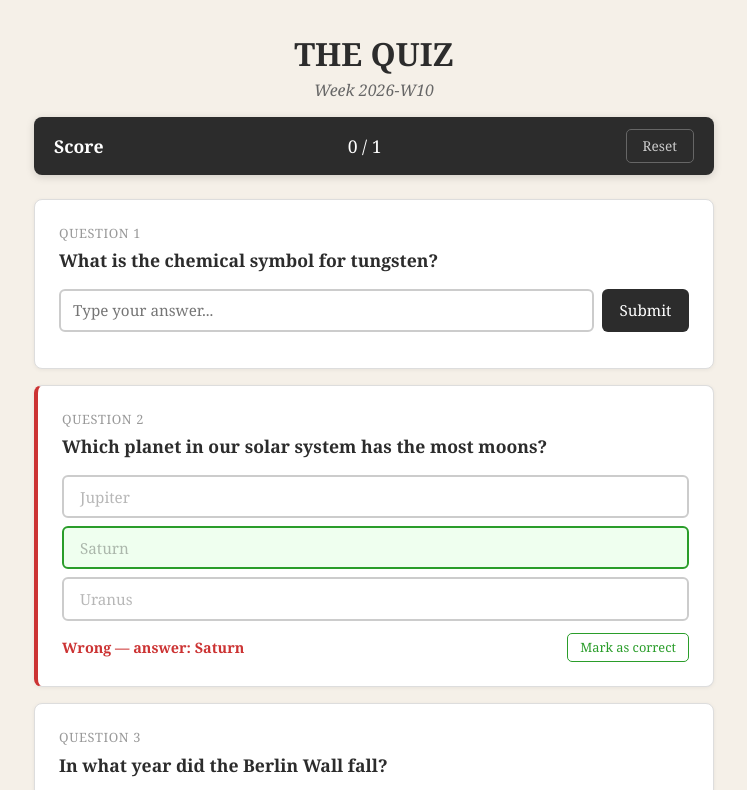
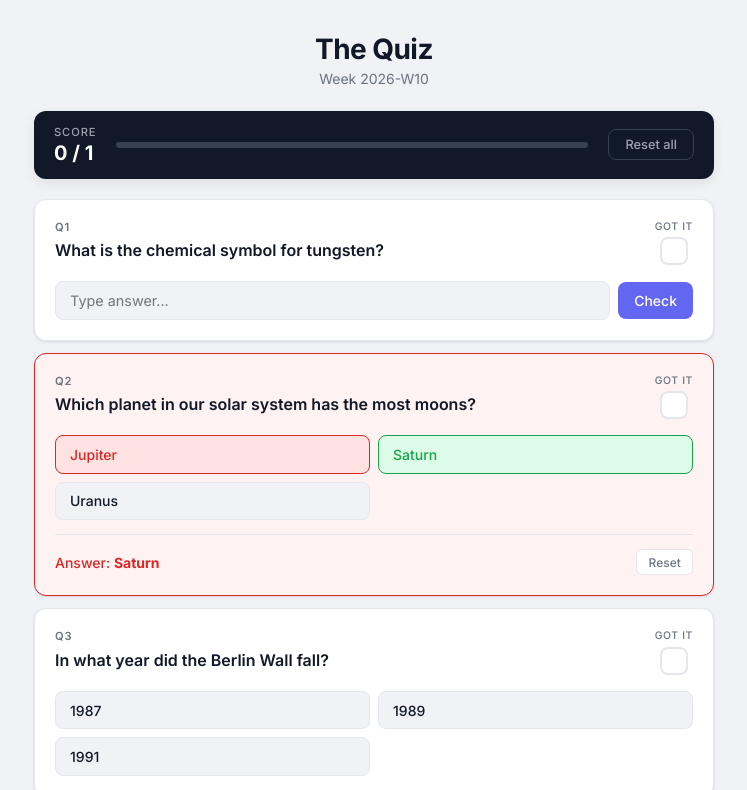
Before and after one commit to redduspaghettus/trivia-quiz, a website: page index.html in a window 1280 px wide. Both pictures are taken after a click on the button "Jupiter". Shown: the top 790 px of the page, without its empty margins (266-1013 px from the left). Drawn offline with Linux system fonts and the light colour scheme.

Commit message:
feat: modern redesign with per-question checkbox and reset

```diff
--- a/index.html
+++ b/index.html
@@ -5,172 +5,314 @@
   <meta name="viewport" content="width=device-width, initial-scale=1.0">
   <title>Weekly Trivia Quiz</title>
   <style>
+    @import url('https://fonts.googleapis.com/css2?family=Inter:wght@400;500;600;700&display=swap');
+
     * { box-sizing: border-box; margin: 0; padding: 0; }
+
+    :root {
+      --bg: #f0f2f5;
+      --surface: #ffffff;
+      --border: #e4e7ec;
+      --text: #111827;
+      --muted: #6b7280;
+      --accent: #6366f1;
+      --accent-light: #eef2ff;
+      --green: #16a34a;
+      --green-light: #dcfce7;
+      --red: #dc2626;
+      --red-light: #fee2e2;
+      --radius: 12px;
+      --shadow: 0 1px 3px rgba(0,0,0,0.08), 0 1px 2px rgba(0,0,0,0.04);
+      --shadow-md: 0 4px 12px rgba(0,0,0,0.08);
+    }
+
     body {
-      font-family: Georgia, serif;
-      background: #f5f0e8;
-      color: #2c2c2c;
+      font-family: 'Inter', system-ui, sans-serif;
+      background: var(--bg);
+      color: var(--text);
       min-height: 100vh;
       display: flex;
       flex-direction: column;
       align-items: center;
-      padding: 2rem 1rem 4rem;
+      padding: 2rem 1rem 5rem;
     }
-    h1 { font-size: 2rem; margin-bottom: 0.25rem; }
-    .subtitle { color: #666; font-style: italic; margin-bottom: 1rem; }
+
+    /* Header */
+    .header {
+      text-align: center;
+      margin-bottom: 1.5rem;
+    }
+    .header h1 {
+      font-size: 1.75rem;
+      font-weight: 700;
+      letter-spacing: -0.02em;
+    }
+    .header p {
+      color: var(--muted);
+      font-size: 0.875rem;
+      margin-top: 0.25rem;
+    }
 
     /* Sticky score bar */
     .score-bar {
       position: sticky;
-      top: 0;
+      top: 0.75rem;
       z-index: 10;
-      background: #2c2c2c;
-      color: white;
       width: 100%;
       max-width: 680px;
+      background: var(--text);
+      color: white;
       display: flex;
       justify-content: space-between;
       align-items: center;
-      padding: 0.75rem 1.25rem;
+      padding: 0.875rem 1.25rem;
+      border-radius: var(--radius);
+      margin-bottom: 1.25rem;
+      box-shadow: var(--shadow-md);
+    }
+    .score-info { display: flex; flex-direction: column; gap: 0.1rem; }
+    .score-label { font-size: 0.7rem; font-weight: 500; text-transform: uppercase; letter-spacing: 0.08em; color: #9ca3af; }
+    .score-count { font-size: 1.25rem; font-weight: 700; }
+    .score-progress {
+      flex: 1;
+      margin: 0 1.25rem;
+      height: 6px;
+      background: #374151;
+      border-radius: 99px;
+      overflow: hidden;
+    }
+    .score-progress-fill {
+      height: 100%;
+      background: var(--accent);
+      border-radius: 99px;
+      transition: width 0.3s ease;
+    }
+    .reset-btn {
+      padding: 0.45rem 1rem;
+      background: transparent;
+      color: #9ca3af;
+      border: 1px solid #374151;
       border-radius: 8px;
-      margin-bottom: 1.5rem;
-      box-shadow: 0 2px 8px rgba(0,0,0,0.15);
+      font-size: 0.8rem;
+      font-family: inherit;
+      font-weight: 500;
+      cursor: pointer;
+      transition: all 0.15s;
     }
-    .score-bar .score-label { font-size: 1.1rem; font-weight: bold; }
-    .score-bar .score-count { font-size: 1.1rem; }
-    .reset-btn {
-      padding: 0.4rem 1rem;
-      background: transparent;
-      color: #ccc;
-      border: 1px solid #666;
-      border-radius: 5px;
-      font-size: 0.85rem;
-      font-family: Georgia, serif;
-      cursor: pointer;
-    }
-    .reset-btn:hover { background: #444; color: white; }
+    .reset-btn:hover { background: #374151; color: white; }
 
-    /* Question cards */
+    /* Questions */
     .questions-list {
       width: 100%;
       max-width: 680px;
       display: flex;
       flex-direction: column;
+      gap: 0.75rem;
+    }
+
+    .q-card {
+      background: var(--surface);
+      border: 1.5px solid var(--border);
+      border-radius: var(--radius);
+      padding: 1.25rem;
+      box-shadow: var(--shadow);
+      transition: border-color 0.2s, box-shadow 0.2s;
+    }
+    .q-card.is-correct {
+      border-color: var(--green);
+      background: #f0fdf4;
+    }
+    .q-card.is-wrong {
+      border-color: var(--red);
+      background: #fef2f2;
+    }
+
+    .q-header {
+      display: flex;
+      justify-content: space-between;
+      align-items: flex-start;
       gap: 1rem;
+      margin-bottom: 1rem;
     }
-    .q-card {
+    .q-meta { display: flex; flex-direction: column; gap: 0.3rem; flex: 1; }
+    .q-number {
+      font-size: 0.7rem;
+      font-weight: 600;
+      text-transform: uppercase;
+      letter-spacing: 0.08em;
+      color: var(--muted);
+    }
+    .q-text {
+      font-size: 1rem;
+      font-weight: 600;
+      line-height: 1.5;
+      color: var(--text);
+    }
+
+    /* Checkbox toggle */
+    .check-wrap {
+      display: flex;
+      flex-direction: column;
+      align-items: center;
+      gap: 0.3rem;
+      flex-shrink: 0;
+    }
+    .check-label {
+      font-size: 0.65rem;
+      font-weight: 500;
+      text-transform: uppercase;
+      letter-spacing: 0.06em;
+      color: var(--muted);
+    }
+    .check-wrap input[type="checkbox"] {
+      appearance: none;
+      -webkit-appearance: none;
+      width: 28px;
+      height: 28px;
+      border: 2px solid var(--border);
+      border-radius: 8px;
       background: white;
-      border: 1px solid #ddd;
+      cursor: pointer;
+      transition: all 0.15s;
+      position: relative;
+    }
+    .check-wrap input[type="checkbox"]:hover {
+      border-color: var(--green);
+    }
+    .check-wrap input[type="checkbox"]:checked {
+      background: var(--green);
+      border-color: var(--green);
+    }
+    .check-wrap input[type="checkbox"]:checked::after {
+      content: '';
+      position: absolute;
+      left: 7px;
+      top: 3px;
+      width: 6px;
+      height: 11px;
+      border: 2.5px solid white;
+      border-top: none;
+      border-left: none;
+      transform: rotate(45deg);
+    }
+
+    /* Answer input */
+    .answer-area { display: flex; gap: 0.5rem; align-items: center; }
+    .text-input {
+      flex: 1;
+      padding: 0.6rem 0.875rem;
+      font-size: 0.9rem;
+      font-family: inherit;
+      border: 1.5px solid var(--border);
       border-radius: 8px;
-      padding: 1.5rem;
-      box-shadow: 0 1px 4px rgba(0,0,0,0.06);
-      transition: border-color 0.2s;
+      background: var(--bg);
+      color: var(--text);
+      transition: border-color 0.15s;
     }
-    .q-card.is-correct { border-left: 4px solid #2a9d2a; }
-    .q-card.is-wrong { border-left: 4px solid #cc3333; }
-
-    .q-number { font-size: 0.8rem; color: #999; margin-bottom: 0.4rem; text-transform: uppercase; letter-spacing: 0.05em; }
-    .q-text { font-size: 1.1rem; font-weight: bold; line-height: 1.4; margin-bottom: 1rem; }
+    .text-input:focus { outline: none; border-color: var(--accent); background: white; }
+    .text-input:disabled { color: var(--muted); cursor: default; }
+    .submit-btn {
+      padding: 0.6rem 1rem;
+      background: var(--accent);
+      color: white;
+      border: none;
+      border-radius: 8px;
+      font-size: 0.875rem;
+      font-family: inherit;
+      font-weight: 500;
+      cursor: pointer;
+      transition: background 0.15s;
+      white-space: nowrap;
+    }
+    .submit-btn:hover { background: #4f46e5; }
+    .submit-btn:disabled { background: #c7d2fe; cursor: default; }
 
     /* Multiple choice */
-    .options { display: flex; flex-direction: column; gap: 0.5rem; margin-bottom: 0.75rem; }
+    .options { display: grid; grid-template-columns: 1fr 1fr; gap: 0.5rem; }
+    @media (max-width: 480px) { .options { grid-template-columns: 1fr; } }
     .option-btn {
-      padding: 0.6rem 1rem;
-      border: 2px solid #ccc;
-      border-radius: 6px;
-      background: white;
+      padding: 0.6rem 0.875rem;
+      border: 1.5px solid var(--border);
+      border-radius: 8px;
+      background: var(--bg);
       cursor: pointer;
-      font-size: 0.95rem;
-      font-family: Georgia, serif;
+      font-size: 0.875rem;
+      font-family: inherit;
+      font-weight: 500;
       text-align: left;
-      transition: border-color 0.15s, background 0.15s;
+      transition: all 0.15s;
+      color: var(--text);
     }
-    .option-btn:hover:not(:disabled) { border-color: #666; }
-    .option-btn.correct { border-color: #2a9d2a; background: #efffef; }
-    .option-btn.wrong { border-color: #cc3333; background: #fff0f0; }
+    .option-btn:hover:not(:disabled) { border-color: var(--accent); background: var(--accent-light); }
+    .option-btn.correct { border-color: var(--green); background: var(--green-light); color: var(--green); }
+    .option-btn.wrong { border-color: var(--red); background: var(--red-light); color: var(--red); }
     .option-btn:disabled { cursor: default; }
 
-    /* Text input */
-    .answer-row { display: flex; gap: 0.5rem; margin-bottom: 0.75rem; }
-    .text-input {
-      flex: 1;
-      padding: 0.6rem 0.75rem;
-      font-size: 0.95rem;
-      font-family: Georgia, serif;
-      border: 2px solid #ccc;
-      border-radius: 6px;
-    }
-    .text-input:focus { outline: none; border-color: #3366cc; }
-    .text-input:disabled { background: #f9f9f9; color: #555; }
-    .submit-btn {
-      padding: 0.6rem 1.1rem;
-      background: #2c2c2c;
-      color: white;
-      border: none;
-      border-radius: 6px;
-      font-size: 0.95rem;
-      font-family: Georgia, serif;
-      cursor: pointer;
-      white-space: nowrap;
-    }
-    .submit-btn:hover { background: #444; }
-
-    /* Feedback row */
+    /* Feedback */
     .feedback-row {
       display: flex;
       align-items: center;
       justify-content: space-between;
       flex-wrap: wrap;
       gap: 0.5rem;
-      margin-top: 0.25rem;
+      margin-top: 0.875rem;
+      padding-top: 0.875rem;
+      border-top: 1px solid var(--border);
     }
-    .feedback-text {
-      font-size: 0.9rem;
-      font-weight: bold;
+    .feedback-text { font-size: 0.875rem; font-weight: 500; }
+    .feedback-text.correct { color: var(--green); }
+    .feedback-text.wrong { color: var(--red); }
+    .q-reset-btn {
+      font-size: 0.75rem;
+      font-family: inherit;
+      font-weight: 500;
+      padding: 0.3rem 0.7rem;
+      border-radius: 6px;
+      cursor: pointer;
+      border: 1px solid var(--border);
+      background: white;
+      color: var(--muted);
+      transition: all 0.15s;
     }
-    .feedback-text.correct { color: #2a9d2a; }
-    .feedback-text.wrong { color: #cc3333; }
-    .override-btn {
-      padding: 0.3rem 0.75rem;
-      font-size: 0.8rem;
-      font-family: Georgia, serif;
-      border-radius: 5px;
-      cursor: pointer;
-      border: 1px solid;
-    }
-    .override-btn.mark-correct { border-color: #2a9d2a; color: #2a9d2a; background: white; }
-    .override-btn.mark-correct:hover { background: #efffef; }
-    .override-btn.mark-wrong { border-color: #cc3333; color: #cc3333; background: white; }
-    .override-btn.mark-wrong:hover { background: #fff0f0; }
+    .q-reset-btn:hover { border-color: var(--muted); color: var(--text); }
 
     /* Archive */
     .archive { max-width: 680px; width: 100%; margin-top: 2rem; }
-    .archive h2 { font-size: 1rem; margin-bottom: 0.75rem; color: #666; }
-    .archive-list { list-style: none; display: flex; flex-wrap: wrap; gap: 0.5rem; }
+    .archive h2 { font-size: 0.8rem; font-weight: 600; text-transform: uppercase; letter-spacing: 0.08em; color: var(--muted); margin-bottom: 0.75rem; }
+    .archive-list { list-style: none; display: flex; flex-wrap: wrap; gap: 0.4rem; }
     .archive-list a {
       padding: 0.35rem 0.75rem;
-      border: 1px solid #ccc;
-      border-radius: 4px;
+      border: 1.5px solid var(--border);
+      border-radius: 8px;
       text-decoration: none;
-      color: #333;
-      font-size: 0.85rem;
-      background: white;
+      color: var(--muted);
+      font-size: 0.8rem;
+      font-weight: 500;
+      background: var(--surface);
+      transition: all 0.15s;
     }
-    .archive-list a:hover { background: #f0f0f0; }
-    .archive-list a.active { border-color: #3366cc; color: #3366cc; font-weight: bold; }
+    .archive-list a:hover { border-color: var(--accent); color: var(--accent); }
+    .archive-list a.active { border-color: var(--accent); color: var(--accent); background: var(--accent-light); }
 
-    .error { color: #cc3333; text-align: center; padding: 2rem; }
-    .loading { text-align: center; color: #888; padding: 3rem; }
+    .error { color: var(--red); text-align: center; padding: 2rem; font-size: 0.9rem; }
+    .loading { text-align: center; color: var(--muted); padding: 3rem; font-size: 0.9rem; }
   </style>
 </head>
 <body>
-  <h1>THE QUIZ</h1>
-  <p class="subtitle" id="subtitle">Weekly General Knowledge</p>
+  <div class="header">
+    <h1>The Quiz</h1>
+    <p id="subtitle">Weekly General Knowledge</p>
+  </div>
 
   <div class="score-bar" id="score-bar" style="display:none;">
+    <div class="score-info">
       <span class="score-label">Score</span>
       <span class="score-count" id="score-count">0 / 0</span>
-    <button class="reset-btn" onclick="resetQuiz()">Reset</button>
+    </div>
+    <div class="score-progress">
+      <div class="score-progress-fill" id="score-progress-fill" style="width:0%"></div>
+    </div>
+    <button class="reset-btn" onclick="resetQuiz()">Reset all</button>
   </div>
 
   <div class="questions-list" id="questions-list">
@@ -183,9 +325,8 @@
   </div>
 
   <script>
-    // ---- State ----
     let quiz = null;
-    // answers[i] = null | { correct: bool, overridden: bool }
+    // answers[i] = null | { correct: bool }
     let answers = [];
 
     // ---- Utilities ----
@@ -219,86 +360,104 @@
     function updateScoreBar() {
       const answered = answers.filter(a => a !== null).length;
       const correct = answers.filter(a => a && a.correct).length;
+      const total = quiz ? quiz.questions.length : 0;
       document.getElementById('score-count').textContent = `${correct} / ${answered}`;
+      const pct = total > 0 ? (correct / total) * 100 : 0;
+      document.getElementById('score-progress-fill').style.width = pct + '%';
     }
 
-    // ---- Submit / Override ----
-    function submitAnswer(idx, correct) {
-      answers[idx] = { correct };
+    // ---- Per-question logic ----
+    function checkboxChanged(idx) {
+      const cb = document.getElementById(`cb-${idx}`);
+      answers[idx] = { correct: cb.checked };
       updateScoreBar();
-      refreshCard(idx);
-    }
-
-    function submitMC(idx, chosen, answer) {
-      if (answers[idx] !== null) return;
-      submitAnswer(idx, isCorrect(chosen, answer));
+      updateFeedback(idx);
     }
 
     function submitText(idx, answer) {
       const input = document.getElementById(`input-${idx}`);
       if (!input || !input.value.trim()) return;
-      if (answers[idx] !== null) return;
+      const correct = isCorrect(input.value, answer);
       input.disabled = true;
-      submitAnswer(idx, isCorrect(input.value, answer));
+      document.getElementById(`submit-${idx}`).disabled = true;
+      // Auto-set checkbox to match
+      const cb = document.getElementById(`cb-${idx}`);
+      cb.checked = correct;
+      answers[idx] = { correct };
+      updateScoreBar();
+      updateFeedback(idx);
     }
 
-    function overrideAnswer(idx, markCorrect) {
-      if (answers[idx] === null) return;
-      answers[idx] = { correct: markCorrect, overridden: true };
+    function submitMC(idx, chosen, answer) {
+      if (answers[idx] !== null) return;
+      const correct = isCorrect(chosen, answer);
+      // Lock buttons and highlight
+      const card = document.getElementById(`card-${idx}`);
+      card.querySelectorAll('.option-btn').forEach(btn => {
+        btn.disabled = true;
+        if (isCorrect(btn.textContent, answer)) btn.classList.add('correct');
+        else if (btn.textContent.trim() === chosen && !correct) btn.classList.add('wrong');
+      });
+      const cb = document.getElementById(`cb-${idx}`);
+      cb.checked = correct;
+      answers[idx] = { correct };
       updateScoreBar();
-      refreshCard(idx);
+      updateFeedback(idx);
     }
 
-    // ---- Render a single card ----
-    function refreshCard(idx) {
+    function resetQuestion(idx) {
+      answers[idx] = null;
+      const card = document.getElementById(`card-${idx}`);
       const q = quiz.questions[idx];
+      // Uncheck checkbox
+      document.getElementById(`cb-${idx}`).checked = false;
+      // Re-enable inputs
+      if (q.type === 'open_text') {
+        const input = document.getElementById(`input-${idx}`);
+        if (input) { input.disabled = false; input.value = ''; }
+        const submitBtn = document.getElementById(`submit-${idx}`);
+        if (submitBtn) submitBtn.disabled = false;
+      } else {
+        card.querySelectorAll('.option-btn').forEach(btn => {
+          btn.disabled = false;
+          btn.classList.remove('correct', 'wrong');
+        });
+      }
+      card.className = 'q-card';
+      const feedbackRow = card.querySelector('.feedback-row');
+      if (feedbackRow) feedbackRow.remove();
+      updateScoreBar();
+    }
+
+    function updateFeedback(idx) {
       const a = answers[idx];
+      const q = quiz.questions[idx];
       const card = document.getElementById(`card-${idx}`);
-      if (!card) return;
 
       card.className = 'q-card' + (a === null ? '' : a.correct ? ' is-correct' : ' is-wrong');
 
-      // Input area
-      const inputArea = card.querySelector('.input-area');
-      if (a !== null) {
-        // Answered — lock inputs
-        if (q.type === 'multiple_choice') {
-          inputArea.querySelectorAll('.option-btn').forEach(btn => {
-            btn.disabled = true;
-            if (isCorrect(btn.textContent, q.answer)) btn.classList.add('correct');
-          });
-        } else {
-          const input = inputArea.querySelector('.text-input');
-          if (input) input.disabled = true;
-          const submitBtn = inputArea.querySelector('.submit-btn');
-          if (submitBtn) submitBtn.disabled = true;
+      let feedbackRow = card.querySelector('.feedback-row');
+      if (a === null) {
+        if (feedbackRow) feedbackRow.remove();
+        return;
       }
-
-        // Feedback row
-        let feedbackRow = card.querySelector('.feedback-row');
       if (!feedbackRow) {
         feedbackRow = document.createElement('div');
         feedbackRow.className = 'feedback-row';
         card.appendChild(feedbackRow);
       }
-
-        const overrideLabel = a.correct ? 'Mark as wrong' : 'Mark as correct';
-        const overrideClass = a.correct ? 'mark-wrong' : 'mark-correct';
       feedbackRow.innerHTML = `
         <span class="feedback-text ${a.correct ? 'correct' : 'wrong'}">
-            ${a.correct ? (a.overridden ? 'Marked correct' : 'Correct!') : (a.overridden ? 'Marked wrong' : `Wrong — answer: <strong>${esc(q.answer)}</strong>`)}
+          ${a.correct ? 'Correct' : `Answer: <strong>${esc(q.answer)}</strong>`}
         </span>
-          <button class="override-btn ${overrideClass}" onclick="overrideAnswer(${idx}, ${!a.correct})">
-            ${esc(overrideLabel)}
-          </button>
+        <button class="q-reset-btn" onclick="resetQuestion(${idx})">Reset</button>
       `;
     }
-    }
 
-    // ---- Render all questions ----
+    // ---- Render ----
     function renderQuiz() {
+      answers = new Array(quiz.questions.length).fill(null);
       const list = document.getElementById('questions-list');
-      answers = new Array(quiz.questions.length).fill(null);
 
       list.innerHTML = quiz.questions.map((q, idx) => {
         let inputHtml = '';
@@ -307,17 +466,25 @@
             ${q.options.map(o => `<button class="option-btn" onclick="submitMC(${idx}, '${esc(o)}', '${esc(q.answer)}')">${esc(o)}</button>`).join('')}
           </div>`;
         } else {
-          inputHtml = `<div class="answer-row">
-            <input class="text-input" id="input-${idx}" type="text" placeholder="Type your answer..."
+          inputHtml = `<div class="answer-area">
+            <input class="text-input" id="input-${idx}" type="text" placeholder="Type answer..."
               onkeydown="if(event.key==='Enter') submitText(${idx}, '${esc(q.answer)}')">
-            <button class="submit-btn" onclick="submitText(${idx}, '${esc(q.answer)}')">Submit</button>
+            <button class="submit-btn" id="submit-${idx}" onclick="submitText(${idx}, '${esc(q.answer)}')">Check</button>
           </div>`;
         }
 
         return `<div class="q-card" id="card-${idx}">
-          <div class="q-number">Question ${idx + 1}</div>
-          <div class="q-text">${esc(q.question)}</div>
-          <div class="input-area">${inputHtml}</div>
+          <div class="q-header">
+            <div class="q-meta">
+              <span class="q-number">Q${idx + 1}</span>
+              <span class="q-text">${esc(q.question)}</span>
+            </div>
+            <div class="check-wrap">
+              <span class="check-label">Got it</span>
+              <input type="checkbox" id="cb-${idx}" onchange="checkboxChanged(${idx})">
+            </div>
+          </div>
+          ${inputHtml}
         </div>`;
       }).join('');
 
@@ -325,22 +492,19 @@
       updateScoreBar();
     }
 
-    // ---- Reset ----
     function resetQuiz() {
-      answers = new Array(quiz.questions.length).fill(null);
-      updateScoreBar();
-      renderQuiz();
+      quiz.questions.forEach((_, idx) => {
+        if (answers[idx] !== null) resetQuestion(idx);
+      });
     }
 
-    // ---- Data loading ----
+    // ---- Data ----
     async function loadManifest() {
       try {
         const r = await fetch('quizzes/manifest.json');
         if (!r.ok) return [];
         return await r.json();
-      } catch {
-        return [];
-      }
+      } catch { return []; }
     }
 
     async function loadQuiz(week) {
@@ -349,13 +513,11 @@
       return await r.json();
     }
 
-    // ---- Archive ----
     function renderArchive(weeks, activeWeek) {
       const section = document.getElementById('archive-section');
-      const list = document.getElementById('archive-list');
       if (weeks.length <= 1) return;
       section.style.display = 'block';
-      list.innerHTML = weeks.map(w =>
+      document.getElementById('archive-list').innerHTML = weeks.map(w =>
         `<li><a href="#" class="${w === activeWeek ? 'active' : ''}" onclick="switchQuiz('${w}'); return false;">${w}</a></li>`
       ).join('');
     }
@@ -365,16 +527,17 @@
       document.getElementById('score-bar').style.display = 'none';
       try {
         quiz = await loadQuiz(week);
+        document.getElementById('subtitle').textContent = `Week ${week}`;
         renderQuiz();
         document.querySelectorAll('.archive-list a').forEach(a => {
           a.classList.toggle('active', a.textContent === week);
         });
       } catch (e) {
-        document.getElementById('questions-list').innerHTML = `<div class="error">Failed to load quiz: ${esc(e.message)}</div>`;
+        document.getElementById('questions-list').innerHTML =
+          `<div class="error">Failed to load quiz: ${esc(e.message)}</div>`;
       }
     }
 
-    // ---- Init ----
     async function init() {
       try {
         const weeks = await loadManifest();
```
Lines whose indentation alone changed are shown as unchanged.
